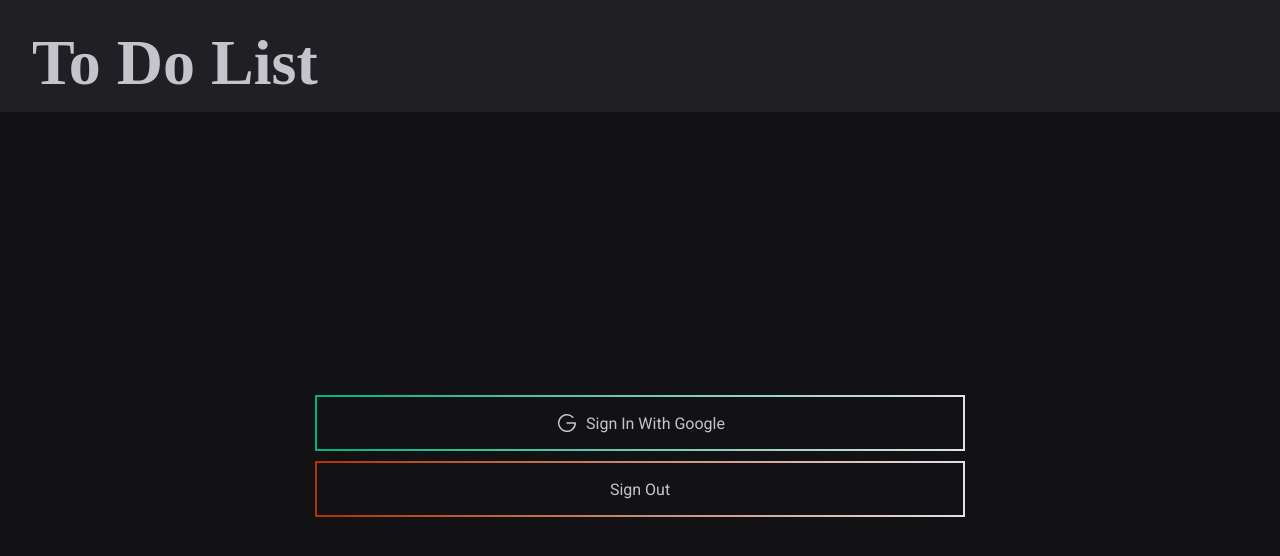
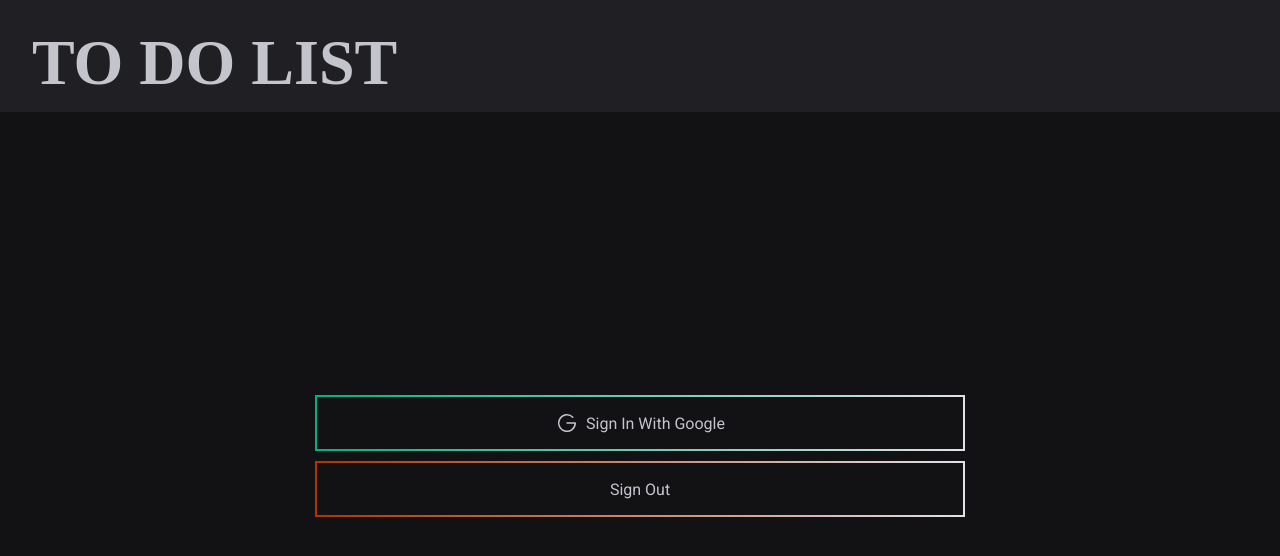
Before and after one commit to ViniciusBerkembrock/To-Do-List, a React (Vite) app: page / in a window 1280 px wide. Shown: the top 556 px of the page. Built offline with nearby package versions, Linux system fonts and the light colour scheme; no server answers; the database is empty; a web font is replaced by a local one.

Commit message:
style: adiciona formatação das datas

```diff
--- a/package.json
+++ b/package.json
@@ -13,6 +13,7 @@
   "dependencies": {
     "date-fns": "^2.30.0",
     "firebase": "^10.3.1",
+    "moment": "^2.29.4",
     "phosphor-react": "^1.4.1",
     "react": "^18.2.0",
     "react-dom": "^18.2.0",
--- a/src/components/header/Header.jsx
+++ b/src/components/header/Header.jsx
@@ -34,7 +34,7 @@ export function Header() {
 
     return(
         <header className={style.header}>
-            <h1>To Do List</h1>
+            <h1>TO DO LIST</h1>
 
             {currentUser? (
             <div className={style.profileBox}>
--- a/src/components/task/Task.jsx
+++ b/src/components/task/Task.jsx
@@ -1,5 +1,6 @@
 import { useContext, useState } from 'react'
 import { getDoc, doc, deleteDoc, updateDoc, } from "firebase/firestore";
+import moment from 'moment'
 
 import { Trash, Lock, LockOpen, Square, CheckSquare, PencilSimpleLine, Check, X} from "phosphor-react";
 
@@ -66,7 +67,7 @@ const Task = ({ taskList }) => {
                     </div>
 
                     <span
-                        className={style.taskDate}>Conclusão aguardada: {task.date}</span>
+                        className={style.taskDate}>Conclusão aguardada: {moment(task.date).format('L')}</span>
                     <span
                         className={style.taskDescription}>{task.description}</span>
 
--- a/src/hooks/useToday/useToday.jsx
+++ b/src/hooks/useToday/useToday.jsx
@@ -7,7 +7,7 @@ function useCurrentDate() {
   useEffect(() => {
     const intervalId = setInterval(() => {
       setCurrentDate(new Date());
-    }, 1000); // Atualize a data a cada segundo
+    }, 1000);
 
     return () => {
       clearInterval(intervalId);
```
Also changed, not shown: 1 other file (tests, documents, lock files or other folders).
